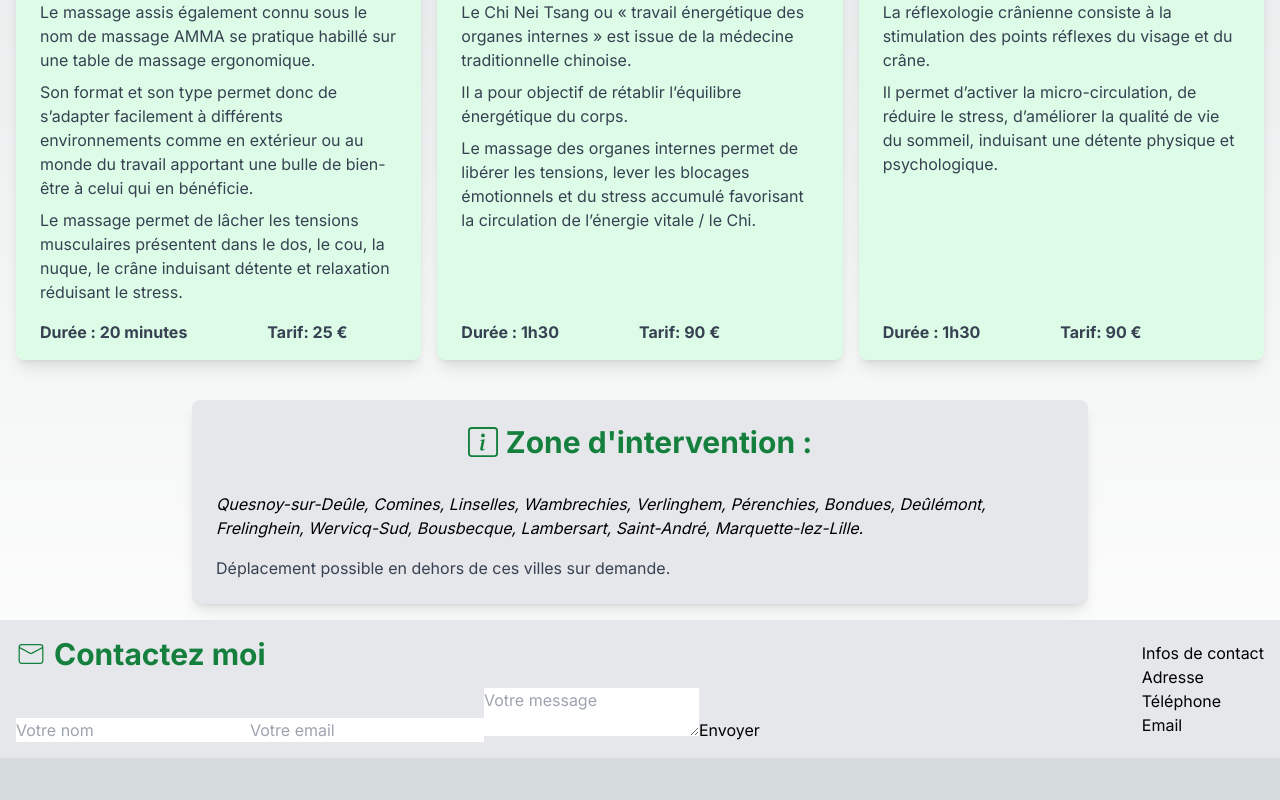
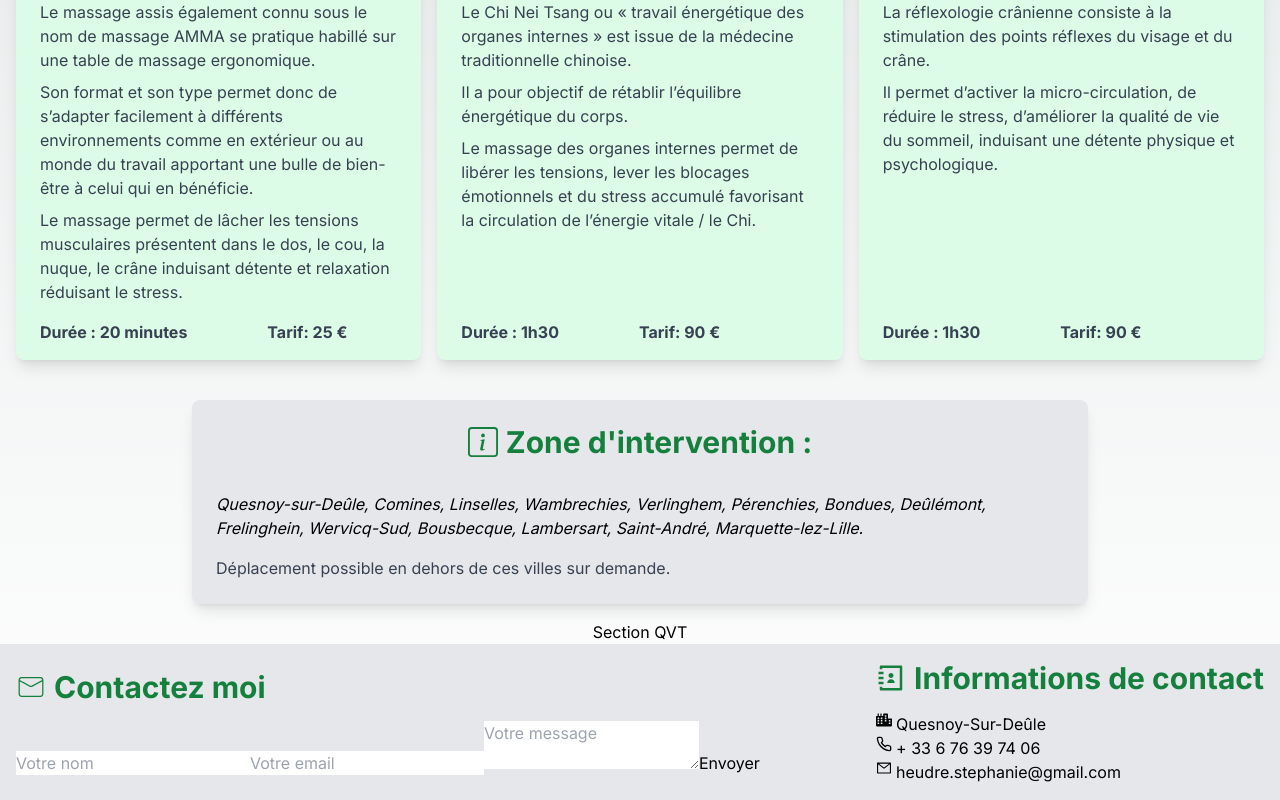
Before and after one commit to PriscilliaAmmeux/massage_stephanie, a Next.js app: page / in a window 1280 px wide. Shown: the part 877-1677 px from the top of the page. Before the commit the page ends 1635 px from the top, so only its background shows below. Built offline with nearby package versions, Linux system fonts and the light colour scheme.

Commit message:
info contact

```diff
--- a/src/app/page.tsx
+++ b/src/app/page.tsx
@@ -19,6 +19,7 @@ export default function Home() {
         <Presentation />
         <Prestations />
       </section>
+      <p>Section QVT</p>
 
       <Footer />
     </main>
--- a/src/app/ui/footer/footer.tsx
+++ b/src/app/ui/footer/footer.tsx
@@ -1,5 +1,4 @@
-import Title from "@/app/components/title/title";
-import { CiMail } from "react-icons/ci";
+
 import Form from "../form/form";
 import InfoContact from "../infoContact/infoContact";
 
@@ -7,7 +6,6 @@ export default function Footer() {
   return (
     <footer className="w-full flex justify-between items-center p-4 bg-gray-200">
       <div>
-        <Title title="Contactez moi" Icon={CiMail} />
         <Form />
       </div>
       <InfoContact />
--- a/src/app/ui/form/form.tsx
+++ b/src/app/ui/form/form.tsx
@@ -1,6 +1,34 @@
+"use client";
+
+import Title from "@/app/components/title/title";
+import { useState } from "react";
+import { CiMail } from "react-icons/ci";
+
 export default function Form() {
+  const [formData, setFormData] = useState({
+    name: "",
+    email: "",
+    message: "",
+  });
+
+  const handleChange = (
+    e: React.ChangeEvent<HTMLInputElement | HTMLTextAreaElement>
+  ) => {
+    setFormData({
+      ...formData,
+      [e.target.name]: e.target.value,
+    });
+  };
+
+  const handleSubmit = (
+    e: React.ChangeEvent<HTMLInputElement | HTMLTextAreaElement>
+  ) => {
+    e.preventDefault();
+    console.log(formData);
+  };
   return (
     <form>
+      <Title title="Contactez moi" Icon={CiMail} />
       <input type="text" placeholder="Votre nom" />
       <input type="email" placeholder="Votre email" />
       <textarea placeholder="Votre message"></textarea>
--- a/src/app/ui/infoContact/infoContact.tsx
+++ b/src/app/ui/infoContact/infoContact.tsx
@@ -1,10 +1,25 @@
+import Title from "@/app/components/title/title";
+import { RiContactsBook3Line } from "react-icons/ri";
+import { FaCity } from "react-icons/fa";
+import { FiPhone } from "react-icons/fi";
+import { AiOutlineMail } from "react-icons/ai";
+
 export default function InfoContact() {
   return (
     <section>
-      <h3>Infos de contact</h3>
-      <p>Adresse</p>
-      <p>Téléphone</p>
-      <p>Email</p>
+      <Title title="Informations de contact" Icon={RiContactsBook3Line} />
+      <p className="flex gap-1">
+        <FaCity /> Quesnoy-Sur-Deûle
+      </p>
+      <p className="flex gap-1">
+        <FiPhone />+ 33 6 76 39 74 06
+      </p>
+      <p className="flex gap-1">
+        <AiOutlineMail />
+        <a href="mailto:heudre.stephanie@gmail.com">
+          heudre.stephanie@gmail.com
+        </a>
+      </p>
     </section>
   );
 }
```
